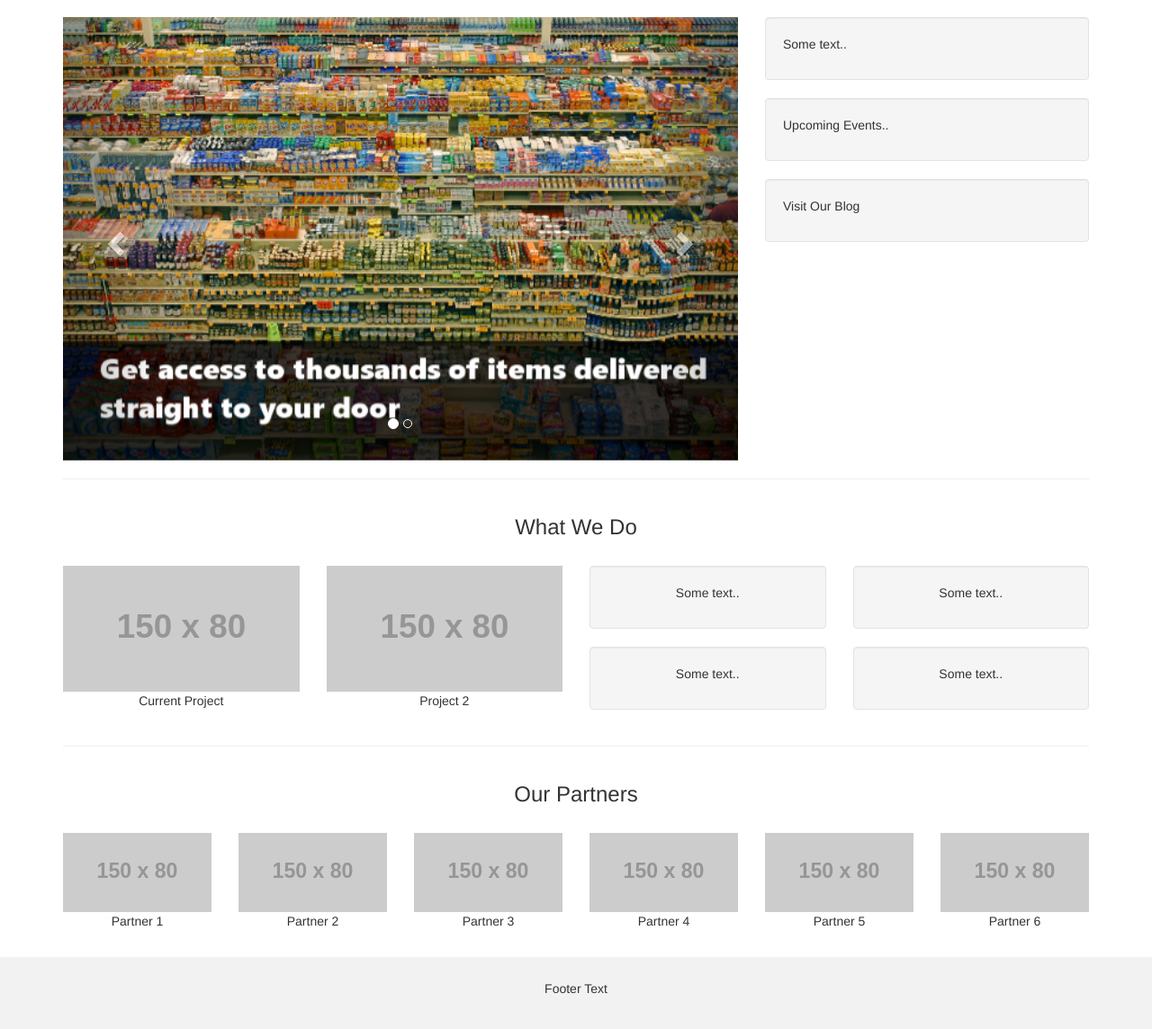
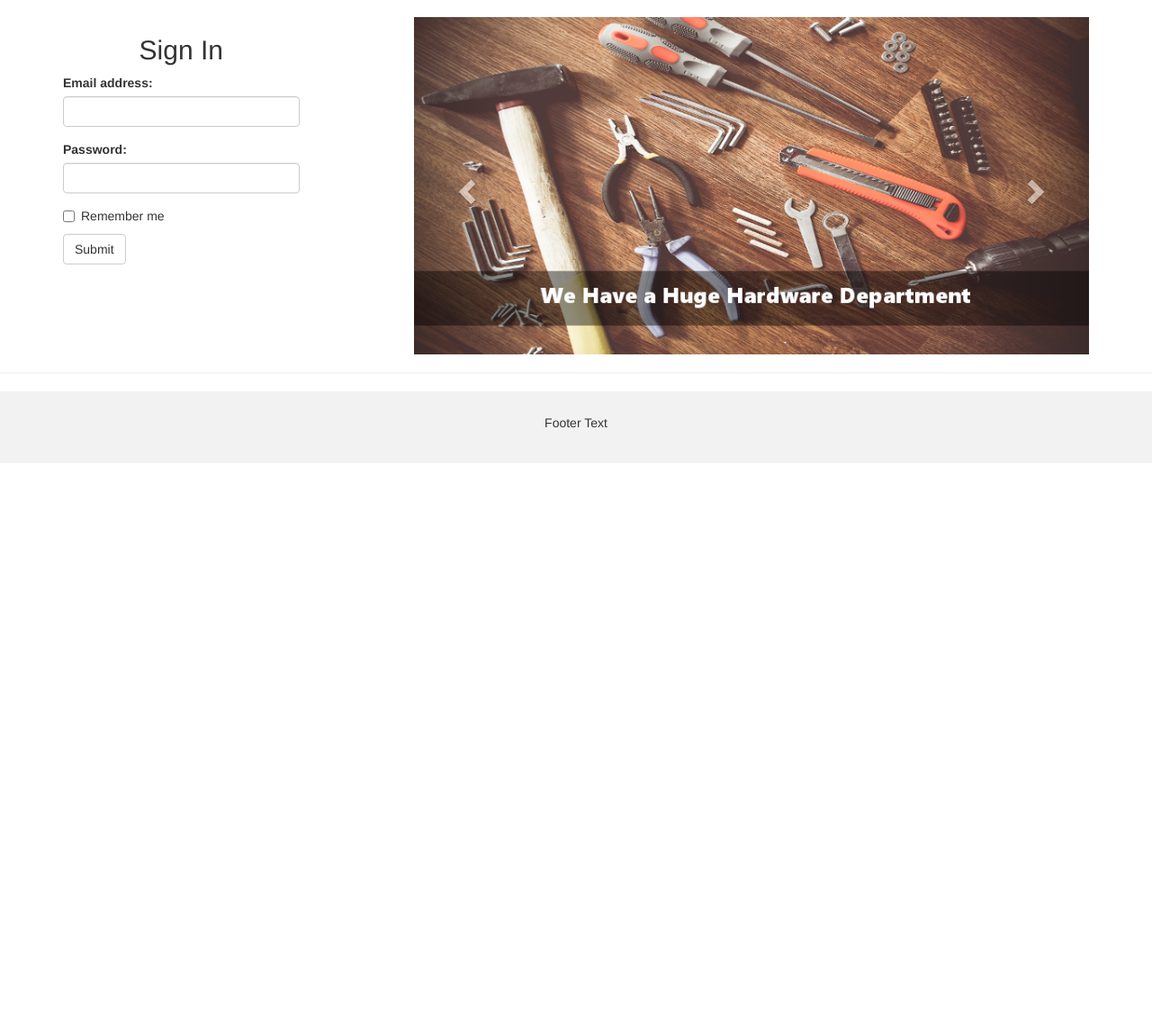
Before and after one commit to mikeyo241/Timely, a PHP site: page / in a window 1280 px wide. Shown: the part 53-1197 px from the top of the page at 90% size. After the commit the page ends 568 px from the top, so only its background shows below. Run offline with PHP 8.4, Linux system fonts and the light colour scheme; grey boxes labelled with a size stand in for pictures from a placeholder-image service; some libraries are stand-ins or nearby versions.

Commit message:
Created Beginings of login system
-  Added Login form to index
-  Added select a store page.

```diff
--- /dev/null
+++ b/composer.json
@@ -0,0 +1,5 @@
+{
+  "require": {
+
+  }
+}
--- a/index.html
+++ b/index.html
@@ -1,7 +1,7 @@
 <!DOCTYPE html>
 <html lang="en">
 <head>
-    <title>Bootstrap Example</title>
+    <title>On-Demand Delivery</title>
     <meta charset="utf-8">
     <meta name="viewport" content="width=device-width, initial-scale=1">
     <link href="https://fonts.googleapis.com/css?family=Satisfy" rel="stylesheet">
@@ -44,26 +44,46 @@
 
 <div class="container">
     <div class="row">
+        <div class="col-sm-3">
+            <form>
+                <h2 class="text-center">Sign In</h2>
+                <div class="form-group">
+                    <label for="email">Email address:</label>
+                    <input type="email" class="form-control" id="email">
+                </div>
+                <div class="form-group">
+                    <label for="pwd">Password:</label>
+                    <input type="password" class="form-control" id="pwd">
+                </div>
+                <div class="checkbox">
+                    <label><input type="checkbox"> Remember me</label>
+                </div>
+                <button type="submit" class="btn btn-default">Submit</button>
+            </form>
+            <br>
+        </div>
+        <div class="col-sm-1"></div>
         <div class="col-sm-8">
             <div id="myCarousel" class="carousel slide" data-ride="carousel" data-interval="10000">
                 <!-- Indicators -->
-                <ol class="carousel-indicators">
+                <!--<ol class="carousel-indicators">
                     <li data-target="#myCarousel" data-slide-to="0" class="active"></li>
                     <li data-target="#myCarousel" data-slide-to="1"></li>
-                </ol>
+                    <li data-target="#myCarousel" data-slide-to="2"></li>
+                </ol>  -->
 
                 <!-- Wrapper for slides -->
                 <div class="carousel-inner" role="listbox">
-                    <div class="item active">
+                    <div class="item">
                         <img src="assets/img/isles.png" alt="Image">
-                        <div class="carousel-caption">
-                        </div>
                     </div>
 
                     <div class="item">
-                        <img src="https://placehold.it/800x400?text=Another Image Maybe" alt="Image">
-                        <div class="carousel-caption">
-                        </div>
+                        <img src="assets/img/officesuppliesorig.png" alt="Image">
+                    </div>
+
+                    <div class="item active">
+                        <img src="assets/img/tools.png" alt="Image">
                     </div>
                 </div>
 
@@ -78,83 +98,13 @@
                 </a>
             </div>
         </div>
-        <div class="col-sm-4">
-            <div class="well">
-                <p>Some text..</p>
-            </div>
-            <div class="well">
-                <p>Upcoming Events..</p>
-            </div>
-            <div class="well">
-                <p>Visit Our Blog</p>
-            </div>
+
+
         </div>
     </div>
     <hr>
 </div>
 
-<div class="container text-center">
-    <h3>What We Do</h3>
-    <br>
-    <div class="row">
-        <div class="col-sm-3">
-            <img src="https://placehold.it/150x80?text=IMAGE" class="img-responsive" style="width:100%" alt="Image">
-            <p>Current Project</p>
-        </div>
-        <div class="col-sm-3">
-            <img src="https://placehold.it/150x80?text=IMAGE" class="img-responsive" style="width:100%" alt="Image">
-            <p>Project 2</p>
-        </div>
-        <div class="col-sm-3">
-            <div class="well">
-                <p>Some text..</p>
-            </div>
-            <div class="well">
-                <p>Some text..</p>
-            </div>
-        </div>
-        <div class="col-sm-3">
-            <div class="well">
-                <p>Some text..</p>
-            </div>
-            <div class="well">
-                <p>Some text..</p>
-            </div>
-        </div>
-    </div>
-    <hr>
-</div>
-
-<div class="container text-center">
-    <h3>Our Partners</h3>
-    <br>
-    <div class="row">
-        <div class="col-sm-2">
-            <img src="https://placehold.it/150x80?text=IMAGE" class="img-responsive" style="width:100%" alt="Image">
-            <p>Partner 1</p>
-        </div>
-        <div class="col-sm-2">
-            <img src="https://placehold.it/150x80?text=IMAGE" class="img-responsive" style="width:100%" alt="Image">
-            <p>Partner 2</p>
-        </div>
-        <div class="col-sm-2">
-            <img src="https://placehold.it/150x80?text=IMAGE" class="img-responsive" style="width:100%" alt="Image">
-            <p>Partner 3</p>
-        </div>
-        <div class="col-sm-2">
-            <img src="https://placehold.it/150x80?text=IMAGE" class="img-responsive" style="width:100%" alt="Image">
-            <p>Partner 4</p>
-        </div>
-        <div class="col-sm-2">
-            <img src="https://placehold.it/150x80?text=IMAGE" class="img-responsive" style="width:100%" alt="Image">
-            <p>Partner 5</p>
-        </div>
-        <div class="col-sm-2">
-            <img src="https://placehold.it/150x80?text=IMAGE" class="img-responsive" style="width:100%" alt="Image">
-            <p>Partner 6</p>
-        </div>
-    </div>
-</div><br>
 
 <footer class="container-fluid text-center">
     <p>Footer Text</p>
--- /dev/null
+++ b/subscriber/helo.html
@@ -0,0 +1,6 @@
+https://maps.googleapis.com/maps/api/place/nearbysearch/json
+?location=-33.8670522,151.1957362
+&radius=500
+&types=food
+&name=harbour
+&key=AIzaSyCWwnLz96h6TEZhgodUmPdyUNfAk1EkUA0
```
Also changed, not shown: about.html (+13 -0 lines), login.php (+39 -36 lines), subscriber/hello.php (added, +71 -0 lines), subscriber/makeList.php (added, +23 -0 lines), subscriber/order.php (added, +165 -0 lines), assets/img/isles.png, assets/img/officesuppliesorig.png (added), assets/img/tools.png (added), 3 other files.
